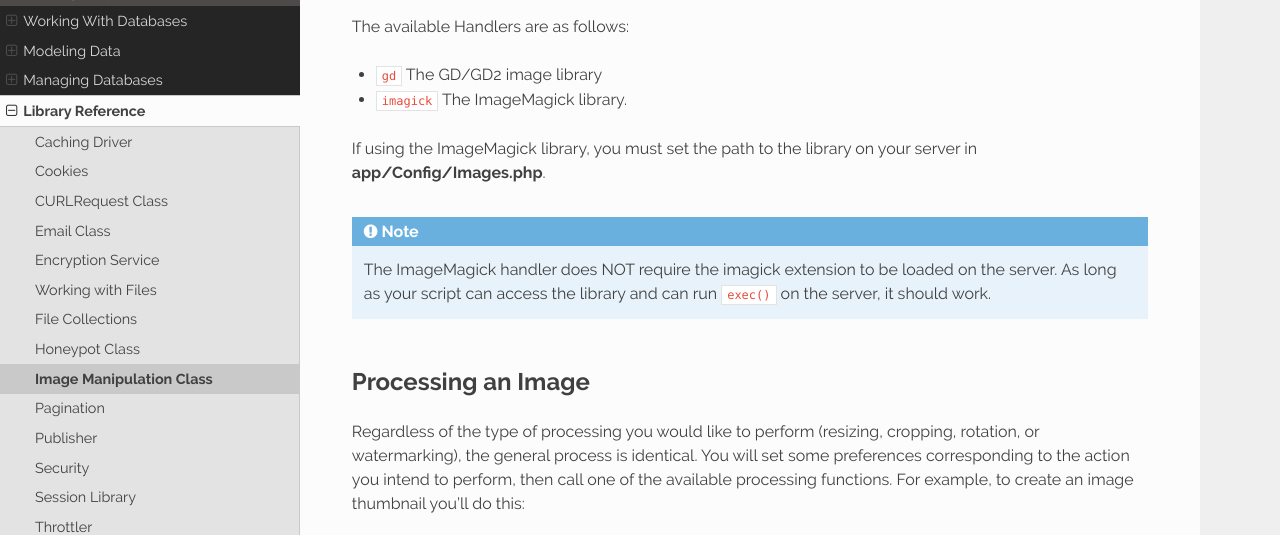
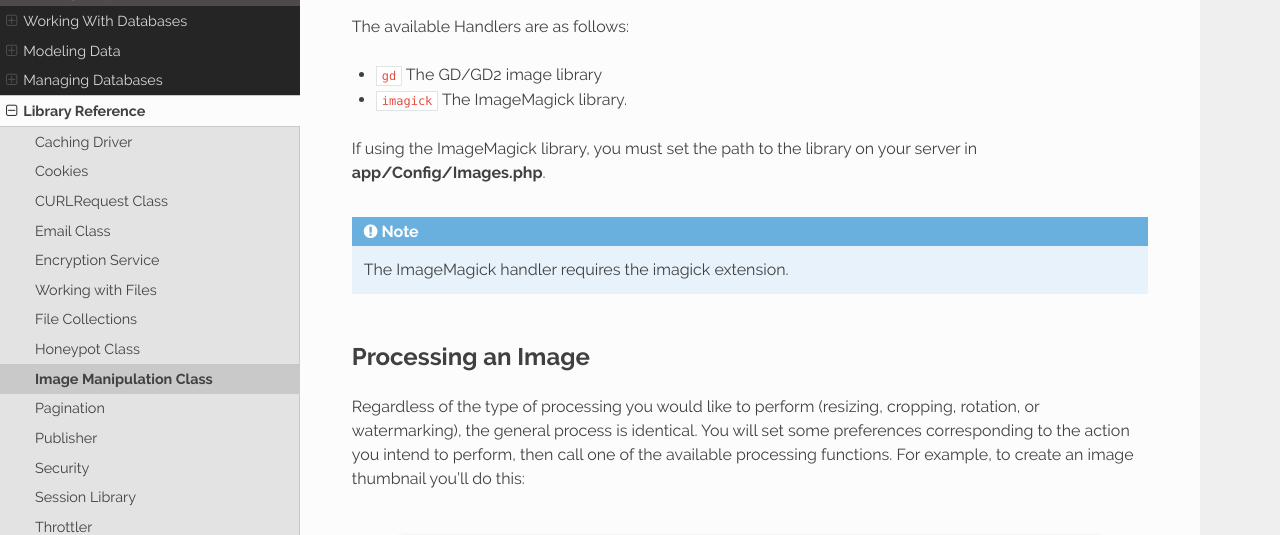
Before and after one commit to NEKOGET/ci4_user_guide_src, a Sphinx documentation site: the page built from source/libraries/images.rst, in a window 1280 px wide and 900 px high, scrolled down 1244 px, cut to the strip 0-535 px from the top of the window. Built offline with Sphinx 7.4.7 and the Read the Docs theme 2.0.0, drawn with Linux system fonts in a browser that asks for light colours.

Commit message:
docs: update docs on imagick extentsion

```diff
--- a/source/libraries/images.rst
+++ b/source/libraries/images.rst
@@ -39,9 +39,7 @@ The available Handlers are as follows:
 If using the ImageMagick library, you must set the path to the library on your
 server in **app/Config/Images.php**.
 
-.. note:: The ImageMagick handler does NOT require the imagick extension to be
-        loaded on the server. As long as your script can access the library
-        and can run ``exec()`` on the server, it should work.
+.. note:: The ImageMagick handler requires the imagick extension.
 
 *******************
 Processing an Image
```
